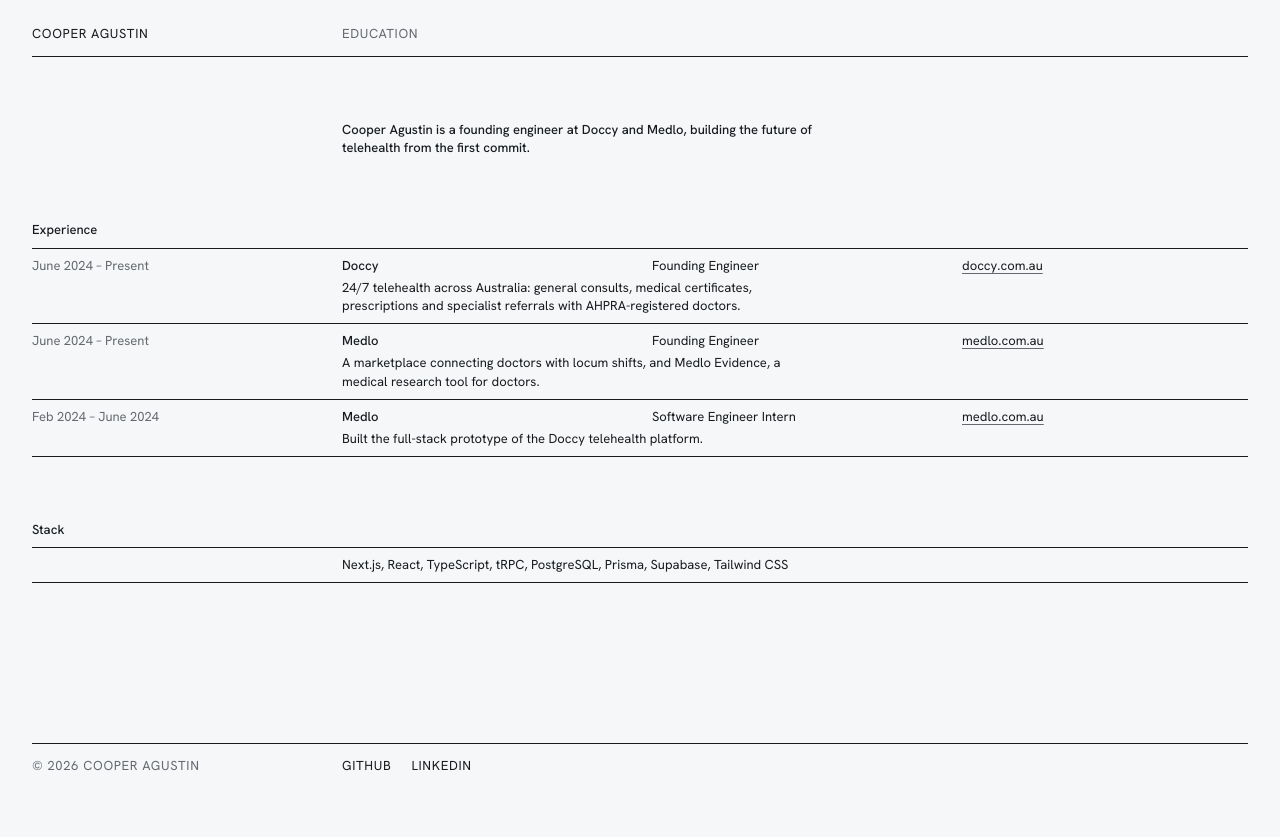
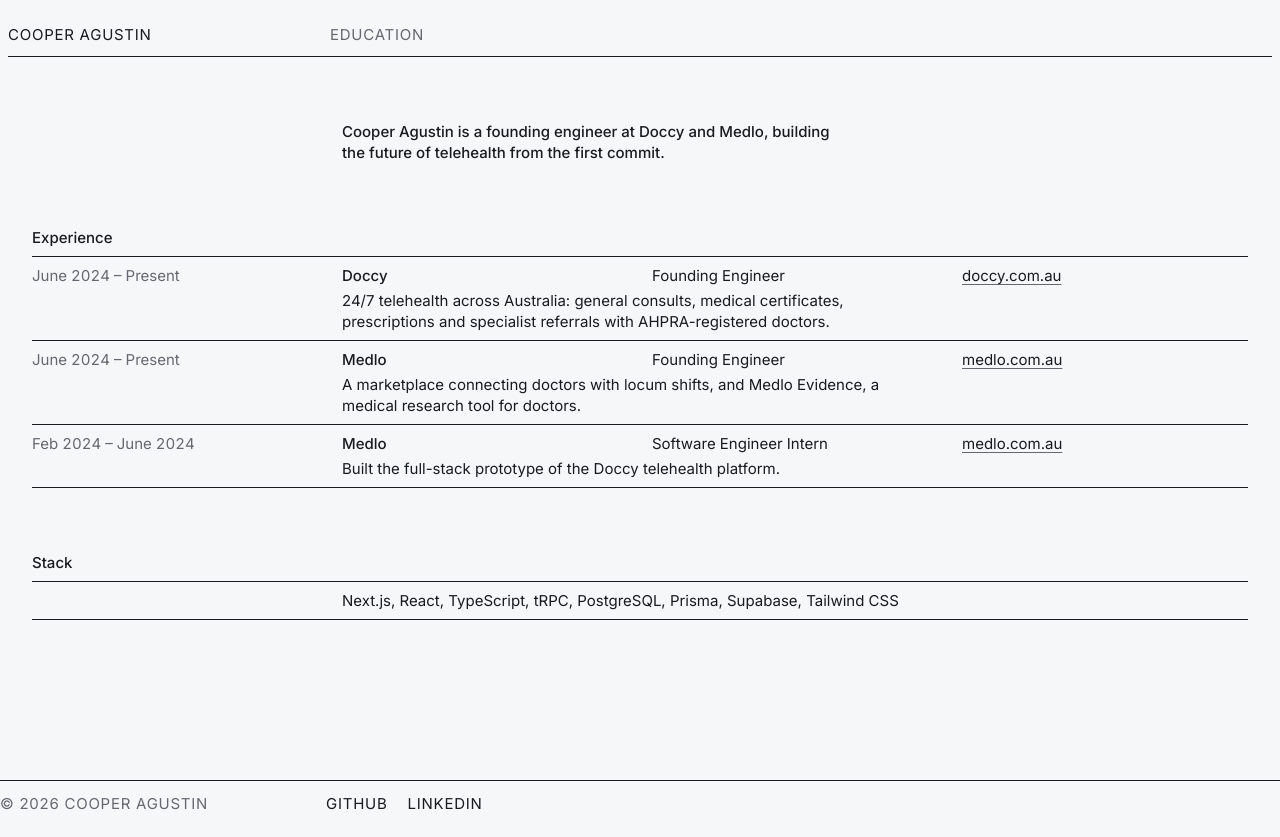
Before and after one commit to Spudgee/portfolio, a Next.js app: page / in a window 1280 px wide. Before the commit the page ends 800 px from the top, so only its background shows below. Built offline with nearby package versions, Linux system fonts and the light colour scheme.

Commit message:
Set the site in Inter with its Display cut, five named sizes, and an inverse tone for a full-bleed footer

```diff
--- a/app/globals.css
+++ b/app/globals.css
@@ -16,6 +16,21 @@
 	}
 }
 
+/* The footer turns the palette over: paper text on an ink ground, in both themes. */
+[data-tone="inverse"] {
+	--paper: oklch(0.22 0.008 250);
+	--ink: oklch(0.975 0.003 250);
+	--muted: oklch(0.7 0.008 250);
+}
+
+@media (prefers-color-scheme: dark) {
+	[data-tone="inverse"] {
+		--paper: oklch(0.94 0.004 250);
+		--ink: oklch(0.17 0.005 250);
+		--muted: oklch(0.45 0.008 250);
+	}
+}
+
 @theme inline {
 	/* Only these tokens exist, so a stray palette or size class fails to compile instead of drifting. */
 	--color-*: initial;
@@ -23,12 +38,24 @@
 	--color-ink: var(--ink);
 	--color-muted: var(--muted);
 
-	--font-sans: var(--font-hanken-grotesk), ui-sans-serif, system-ui, sans-serif;
+	--font-sans: var(--font-inter), "Helvetica Neue", Helvetica, Arial, sans-serif;
 
-	/* One small size for every line of text; hierarchy comes from weight, colour and position. */
+	/* Five sizes, nothing else. Inter switches to its Display cut on its own above ~20px (optical size axis). */
 	--text-*: initial;
-	--text-body: 0.8125rem;
+	--text-chrome: 0.75rem;
+	--text-chrome--line-height: 1;
+	--text-chrome--letter-spacing: 0.01em;
+	--text-body: 0.9375rem;
 	--text-body--line-height: 1.4;
+	--text-lead: 1.5rem;
+	--text-lead--line-height: 1.4;
+	--text-lead--letter-spacing: -0.015em;
+	--text-statement: clamp(2rem, 1.2rem + 3.2vw, 3.5rem);
+	--text-statement--line-height: 1.2;
+	--text-statement--letter-spacing: -0.02em;
+	--text-display: 13.5vw;
+	--text-display--line-height: 0.85;
+	--text-display--letter-spacing: -0.045em;
 }
 
 @layer base {
--- a/app/layout.tsx
+++ b/app/layout.tsx
@@ -1,14 +1,16 @@
 import type { Metadata } from "next";
-import { Hanken_Grotesk } from "next/font/google";
+import { Inter } from "next/font/google";
 import { SiteFooter } from "@/components/site-footer";
 import { SiteHeader } from "@/components/site-header";
 import { PERSON } from "@/content/person";
 import { LOCALE, SITE_URL } from "@/content/site";
 import "./globals.css";
 
-const hankenGrotesk = Hanken_Grotesk({
+/** Inter with its optical-size axis, so large text renders in the Display cut. */
+const inter = Inter({
 	subsets: ["latin"],
-	variable: "--font-hanken-grotesk",
+	axes: ["opsz"],
+	variable: "--font-inter",
 });
 
 export const metadata: Metadata = {
@@ -30,10 +32,12 @@
 	children: React.ReactNode;
 }>) {
 	return (
-		<html lang={LOCALE} className={hankenGrotesk.variable}>
-			<body className="mx-auto flex min-h-dvh w-full max-w-(--breakpoint-2xl) flex-col px-4 sm:px-8">
-				<SiteHeader />
-				<main className="flex-1">{children}</main>
+		<html lang={LOCALE} className={inter.variable}>
+			<body className="flex min-h-dvh flex-col">
+				<div className="mx-auto flex w-full max-w-(--breakpoint-2xl) flex-1 flex-col px-2">
+					<SiteHeader />
+					<main className="flex-1 px-2 sm:px-6">{children}</main>
+				</div>
 				<SiteFooter />
 			</body>
 		</html>
--- a/app/opengraph-image.tsx
+++ b/app/opengraph-image.tsx
@@ -7,6 +7,7 @@
 const PAPER = "#f5f7f9";
 const INK = "#181b1e";
 const MUTED = "#65696f";
+const FONT_FAMILY = "Inter";
 
 export const alt = OG_IMAGE_ALT;
 export const size = OG_IMAGE_SIZE;
@@ -15,7 +16,7 @@
 /** The 1200×630 link-preview card: name and role, small, top left, like the site. */
 export default async function OpenGraphImage() {
 	const font = await loadGoogleFont(
-		"Hanken Grotesk",
+		FONT_FAMILY,
 		500,
 		`${PERSON.name}${PERSON.headline}`,
 	);
@@ -30,7 +31,7 @@
 				padding: 64,
 				background: PAPER,
 				color: INK,
-				fontFamily: "Hanken Grotesk",
+				fontFamily: FONT_FAMILY,
 				fontSize: 36,
 				lineHeight: 1.4,
 			}}
@@ -41,7 +42,7 @@
 		{
 			...size,
 			fonts: [
-				{ name: "Hanken Grotesk", data: font, weight: 500, style: "normal" },
+				{ name: FONT_FAMILY, data: font, weight: 500, style: "normal" },
 			],
 		},
 	);
```
